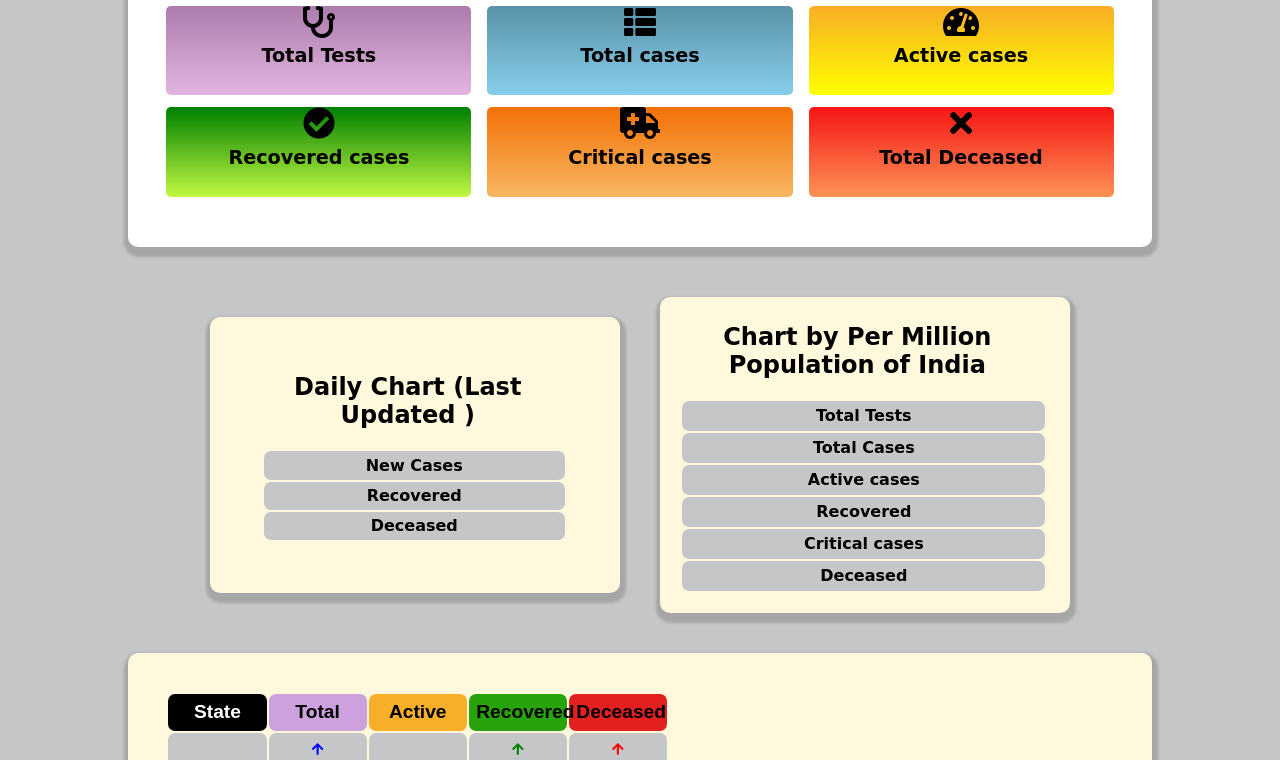
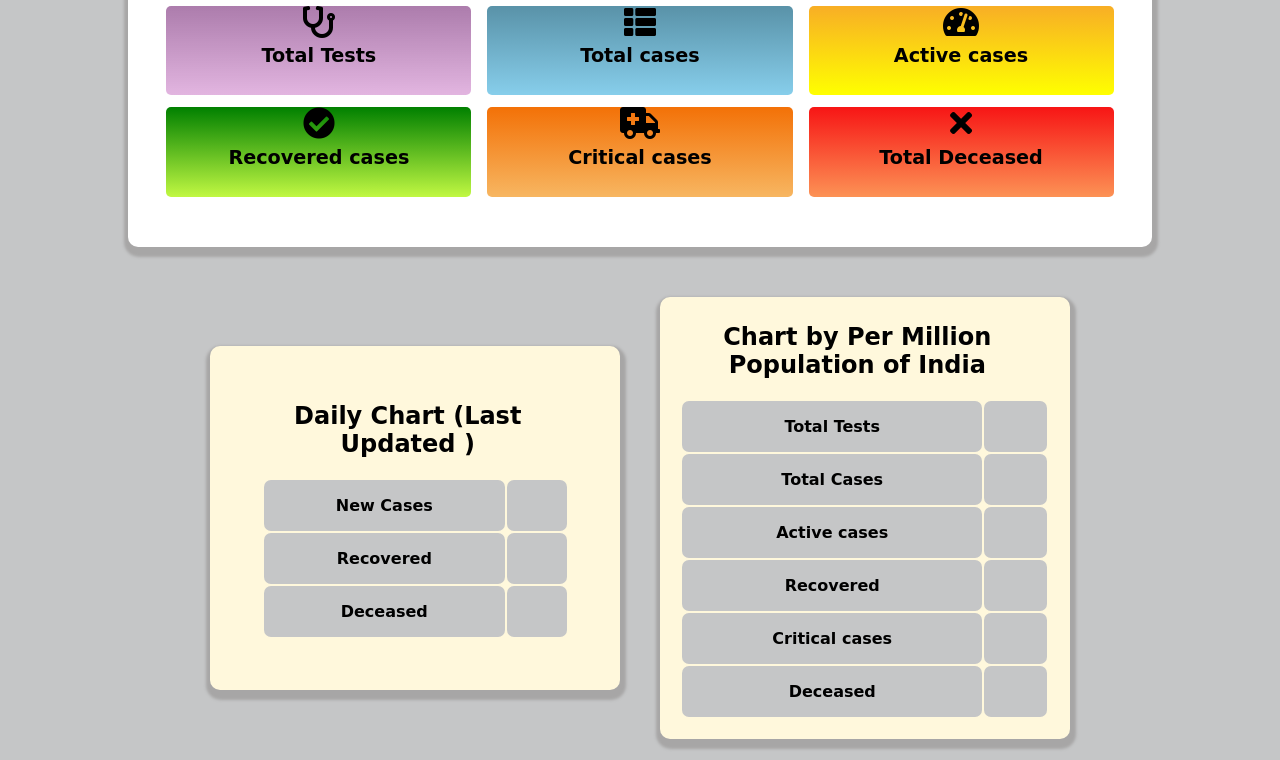
Before and after one commit to anshu2305/Covid_cases-tracker, a plain HTML site: page index.html in a window 1280 px wide. Shown: the part 186-946 px from the top of the page. Drawn offline with nearby package versions, Linux system fonts and the light colour scheme; no server answers.

Commit message:
Update tstyle.css

```diff
--- a/tstyle.css
+++ b/tstyle.css
@@ -196,6 +196,7 @@ table>tr,td,th{
     /*background-color: lightgray;*/
     /*border: 1px rgba(255, 255, 255, 0.849) solid;*/
     /*background-color: rgba(241, 237, 239, 0.774);*/
+    max-width: fit-content;
     background-color: rgb(197, 198, 199);
     border-radius:7px;
     margin: 2rem;
@@ -204,7 +205,7 @@ table>tr,td,th{
     align-items: center;
     justify-content:center;
     text-align: center;
-    padding: 1.5%;
+    padding: 1rem;
 }
 thead{
     font-weight: bold;
```
